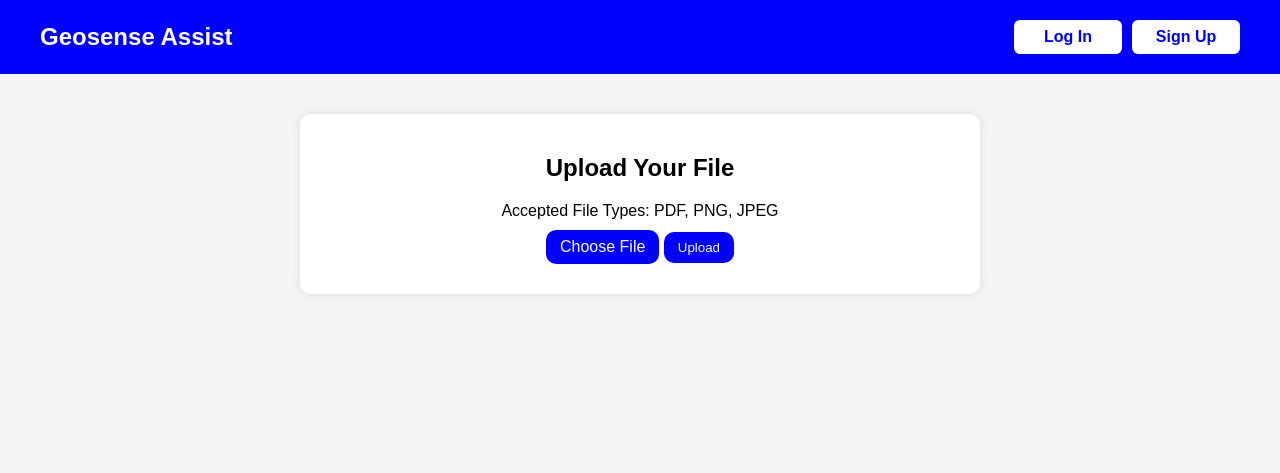
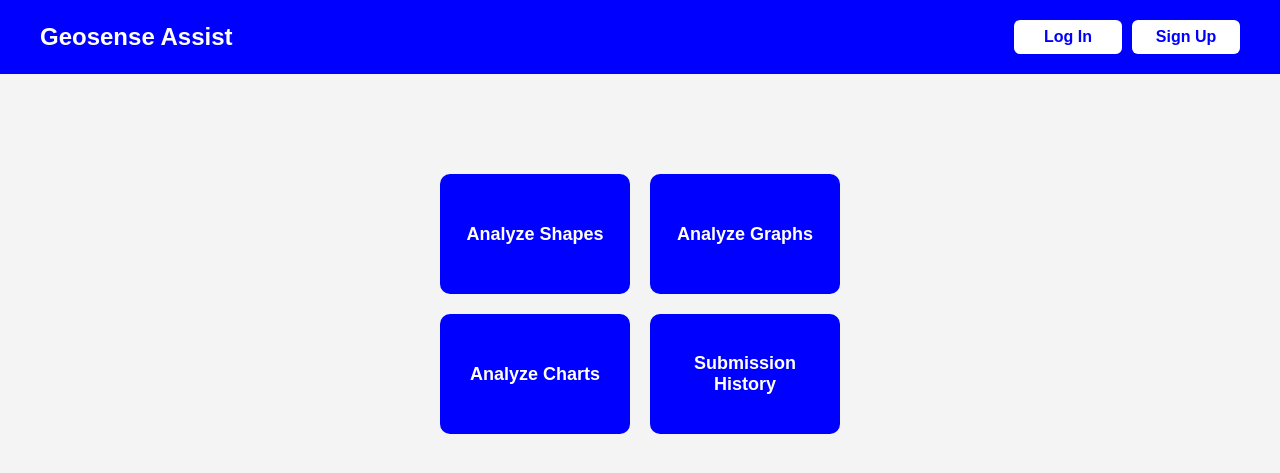
Before and after one commit to zuhairsiddiqui/GeoSenseAssist-Project, a Flask app: page / in a window 1280 px wide. Shown: the top 473 px of the page. Run offline with Flask 3, Linux system fonts and the light colour scheme.

Commit message:
Updated home page, added shapes analysis, and updated views.py to work accordingly

```diff
--- a/website/templates/website.html
+++ b/website/templates/website.html
@@ -9,8 +9,7 @@
             padding: 0px;
         }
 
-        /* Banner Styling */ /* WIP: https://www.w3schools.com/howto/howto_js_topnav.asp */
-        .header-bar { /* How to make Login/Signup on the same lvl to the right: https://www.w3schools.com/css/css3_flexbox.asp */
+        .header-bar {
             width: 100%;
             background-color: blue;
             color: white;
@@ -20,20 +19,8 @@
             font-weight: bold;
             display: flex;
             justify-content: flex-start;
-            align-content: center;
             align-items: center;
             box-sizing: border-box;
-        }
-
-        /* Centering the Upload Container */
-        .upload-container { /* FILE UPLOAD: https://www.geeksforgeeks.org/how-to-create-a-file-upload-button-in-html */
-            background-color: white;
-            font: bold;
-            padding: 20px;
-            border-radius: 10px;
-            box-shadow: 0px 0px 10px rgba(0, 0, 0, 0.1);
-            width: 50%;
-            margin: 40px auto;
         }
 
         .header-name {
@@ -62,56 +49,66 @@
             background-color: #ddd;
         }
 
-        /* Hide default file input (otherwise there is 2 buttons) */
-        .file-upload {
-            display: none;
+        .button-container {
+            display: grid;
+            grid-template-columns: 1fr 1fr;
+            gap: 20px;
+            width: 400px; /* Increased width for a wider layout */
+            margin: 100px auto;
         }
 
         .custom-button {
-            padding: 8px 14px;
+            padding: 20px;
             background-color: blue;
             color: white;
             border: none;
             border-radius: 10px;
             cursor: pointer;
-            margin: 10px 0;
-            display: inline-block;
+            font-size: 18px;
+            font-weight: bold;
+            text-decoration: none;
+            display: flex;
+            align-items: center;
+            justify-content: center;
+            height: 80px;
         }
 
-        .custom-button:hover { /* change icon color when hovering */
+        .custom-button:hover {
             background-color: #45a049;
+        }
+
+        .file-input {
+            display: none;
         }
     </style>
 </head>
 
-
 <body>
     <div class="header-bar">
-        <div class="header-name">Geosense Assist</div>
+        <a href="/" class="header-name" style="text-decoration: none; color: white;">Geosense Assist</a>
         <div class="header-buttons">
             <a href="/login" class="header-button">Log In</a>
             <a href="/sign-up" class="header-button">Sign Up</a>
         </div>
     </div>
 
-    <div class="upload-container">
-        <h2>Upload Your File</h2>
-        <b1>Accepted File Types: PDF, PNG, JPEG</b1> <!--https://www.w3schools.com/TAGs/att_input_accept.asp-->
-        <!--<form> https://www.w3schools.com/howto/howto_html_file_upload_button.asp-->
+    <div class="button-container">
         <form action="/upload" method="POST" enctype="multipart/form-data">
-            <input type="file" accept=".PDF, .JPEG, .PNG" id="fileUpload" class="file-upload" name="fileUpload">
-            <label for="fileUpload" class="custom-button">Choose File</label>
-            <input type="submit" value="Upload" class="custom-button">
+            <input type="file" name="fileUpload" accept=".pdf,.jpg,.jpeg,.png" class="file-input" id="shapesFile" onchange="this.form.submit()">
+            <label for="shapesFile" class="custom-button">Analyze Shapes</label>
         </form>
 
-        <!-- <h2>Enter Data</h2>
-        <form action="/submit" method="POST">
-            <label for="image">Image:</label>
-            <input type="text" id="image" name="image" required>
+        <form action="/upload" method="POST" enctype="multipart/form-data">
+            <input type="file" name="fileUpload" accept=".pdf,.jpg,.jpeg,.png" class="file-input" id="graphsFile" onchange="this.form.submit()">
+            <label for="graphsFile" class="custom-button">Analyze Graphs</label>
+        </form>
 
+        <form action="/upload" method="POST" enctype="multipart/form-data">
+            <input type="file" name="fileUpload" accept=".pdf,.jpg,.jpeg,.png" class="file-input" id="chartsFile" onchange="this.form.submit()">
+            <label for="chartsFile" class="custom-button">Analyze Charts</label>
+        </form>
 
-            <button type="submit">Submit</button>
-        </form> -->
+        <a href="/history" class="custom-button">Submission History</a>
     </div>
 </body>
 
--- a/website/views.py
+++ b/website/views.py
@@ -1,6 +1,6 @@
 import mysql.connector
 from datetime import datetime
-from flask import Flask, Blueprint, render_template, request, redirect
+from flask import Flask, Blueprint, render_template, request, redirect, send_from_directory
 from werkzeug.utils import secure_filename
 from werkzeug.exceptions import RequestEntityTooLarge
 # built-in python library installed when you install python. it helps make sure files uploaded are safe.
@@ -65,6 +65,11 @@ def logout():
 def signup():
     return render_template("signup.html")
 
+@views.route('/uploads/<filename>')
+def uploaded_file(filename):
+    return send_from_directory(app.config['UPLOAD_DIRECTORY'], filename)
+
+
 @views.route('/upload', methods=['POST'])
 def upload():
     print("before acquiring")
@@ -88,7 +93,7 @@ def upload():
     file_path = os.path.abspath(full_path)
     print("file_path", file_path)
 
-    command = "Provide only the name this shape"
+    command = "Provide only the name of this shape"
 
     image = ImageDetection.analyze_image_geometry(file_path, command)
 
@@ -106,4 +111,4 @@ def upload():
 
     print("successfully added")
 
-    return redirect('/')
+    return render_template('Shapes.html', filename=shape, result=analysis)
```
Also changed, not shown: website/templates/shapes.html (added, +10 -0 lines).
